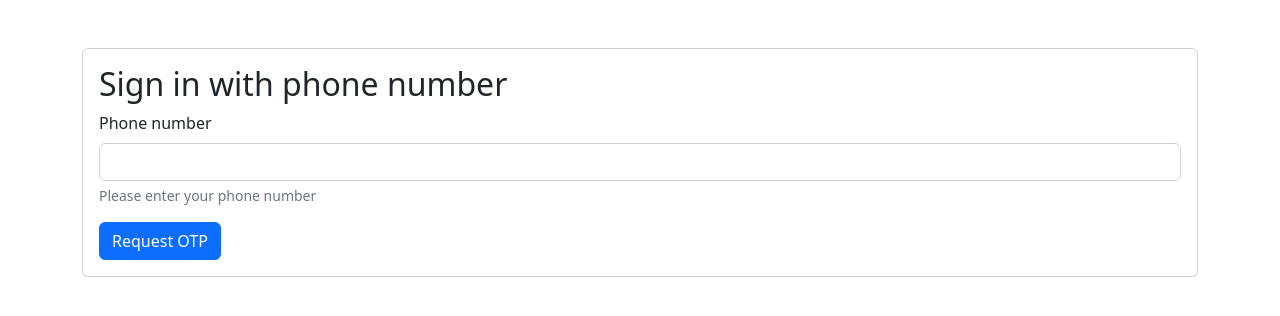
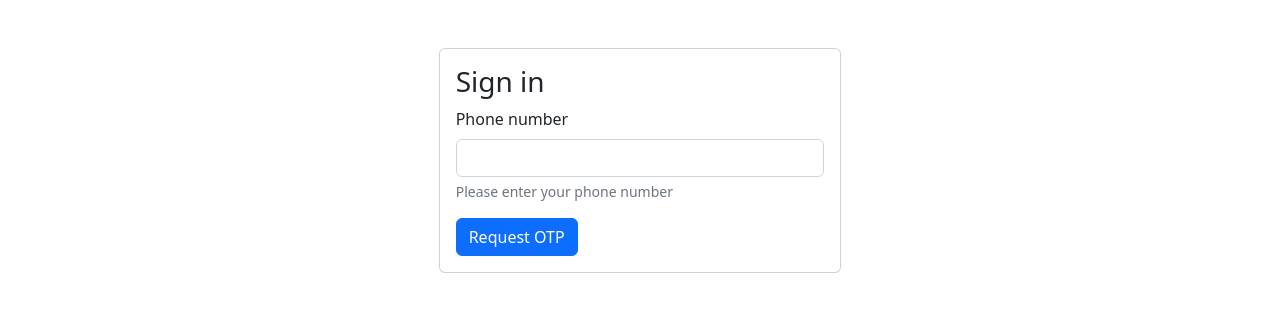
Before and after one commit to im-still-thinking/medbase-mark2.0, a React (Create React App) app: page / in a window 1280 px wide. Shown: the top 316 px of the page. Built offline with nearby package versions, Linux system fonts and the light colour scheme.

Commit message:
update forntend

```diff
--- a/src/components/Authentication.jsx
+++ b/src/components/Authentication.jsx
@@ -27,10 +27,11 @@ export default function Authentication() {
   };
 
   return (
-    <div className="container">
-      <div className="card card-body mt-5">
+    <div className="container col-4">
+      <div className="card mt-5">
+        <div className="card-body">
           <form onSubmit={requestOTP}>
-          <h2>Sign in with phone number</h2>
+            <h3>Sign in</h3>
             <div className="mb-3">
               <label htmlFor="phoneNumberInput" className="form-label">
                 Phone number
@@ -65,5 +66,6 @@ export default function Authentication() {
           </form>
         </div>
       </div>
+    </div>
   );
 }
```
Lines whose indentation alone changed are shown as unchanged.
